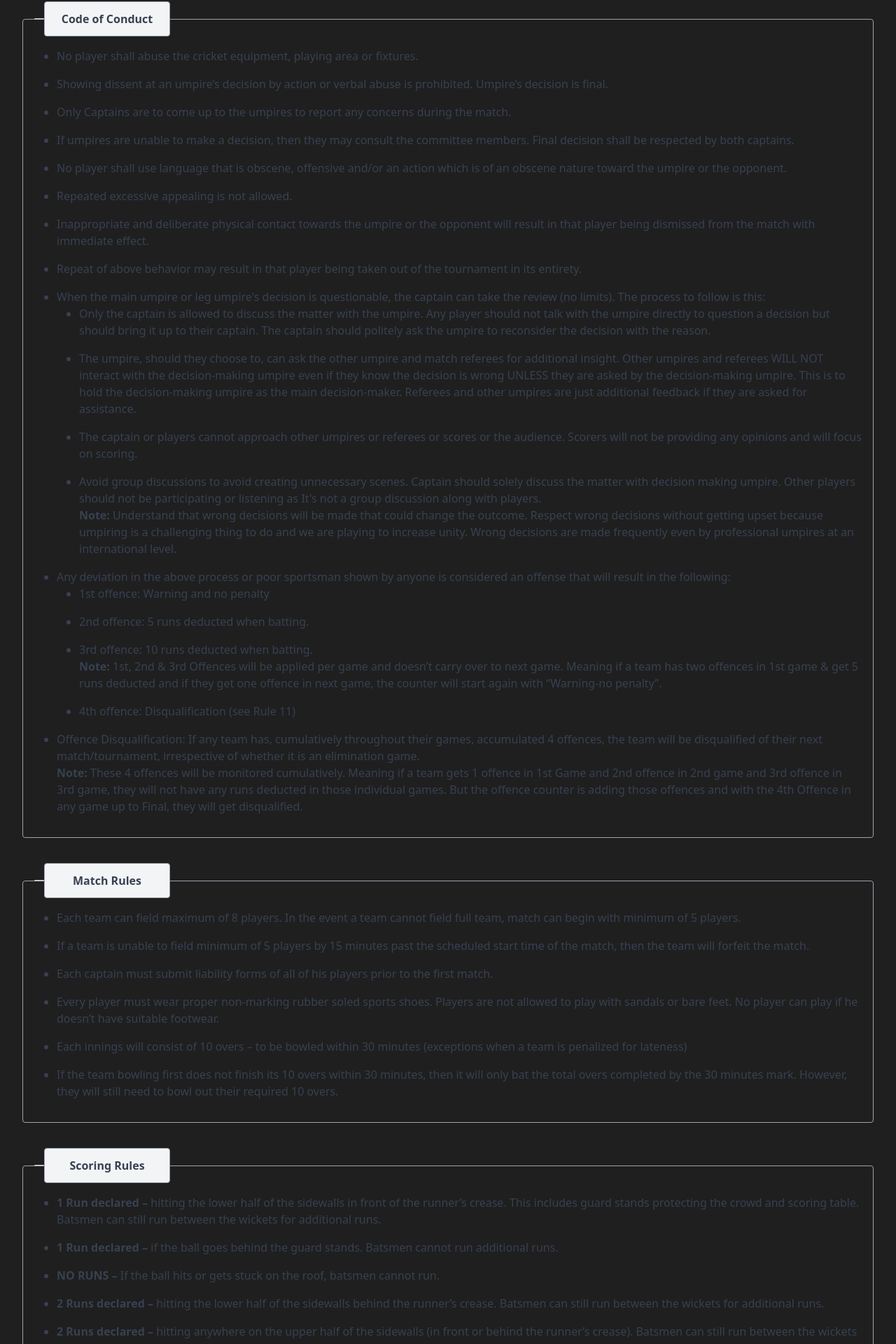
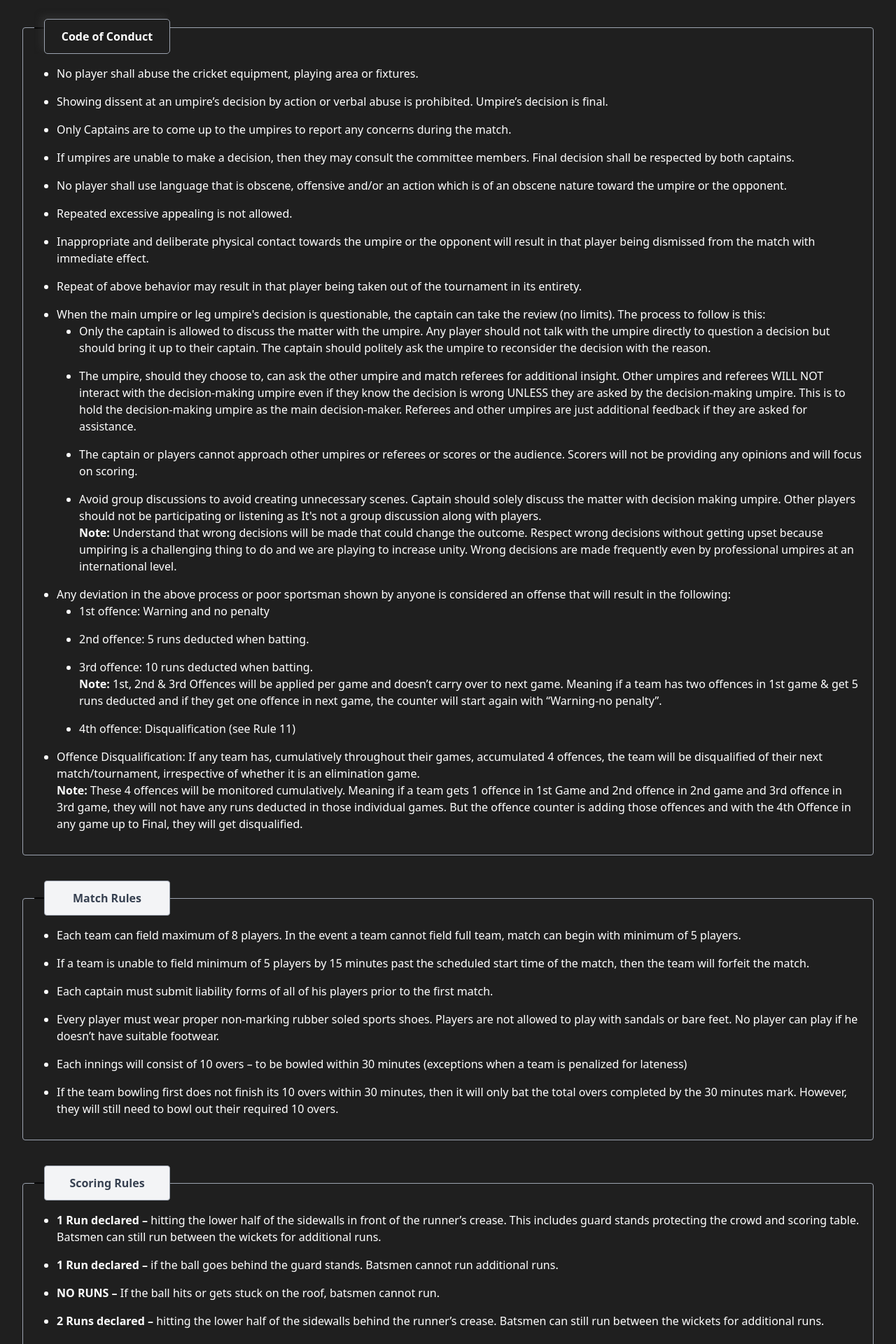
Before and after one commit to Dutt0408/my-project, a React (Create React App) app: page /Rules in a window 1280 px wide. Shown: the part 514-2434 px from the top of the page at 70% size. Built offline with nearby package versions, Linux system fonts and the light colour scheme; a web font is replaced by a local one.

Commit message:
Co-authored-by: Tirth Patel <Tirthpatel13@users.noreply.github.com>

```diff
--- a/src/Rules.js
+++ b/src/Rules.js
@@ -1,8 +1,6 @@
 import React from "react";
 import { Fieldset } from "primereact/fieldset";
 import "./dutt.css";
-import "./index.css";
-
 
 export default function ToggleableDemo() {
   return (
@@ -12,7 +10,7 @@ export default function ToggleableDemo() {
           className="bg-cover bg-center h-full transition-transform duration-300 transform-gpu hover:scale-105 focus:scale-105 active:scale-105 grayscale-50 hover:filter-none focus:filter-none active:filter-none"
           style={{
             backgroundImage: `url("./Rules.png")`,
-      backgroundSize: 'cover', // Ensure the background image covers the entire container
+            backgroundSize: "cover", // Ensure the background image covers the entire container
           }}
           tabIndex="0" // This makes the div focusable
         ></div>
@@ -23,7 +21,7 @@ export default function ToggleableDemo() {
           legend={
             <span className="font-semibold">
               <button
-                className="border border-gray-400 p-4 rounded bg-gray-100 text-gray-700"
+                className="button border border-gray-400 p-4 rounded bg-gray-100 text-gray-700"
                 style={{ width: "180px" }}
               >
                 {" "}
@@ -32,69 +30,115 @@ export default function ToggleableDemo() {
             </span>
           }
           toggleable
-
           className="mt-9 border border-gray-400 p-4 rounded"
         >
-           <ul className="text-gray-700 list-disc m-0 mb-4 ml-4 sm:ml-8 space-y-4">
+          <ul className="main text-gray-700 list-disc m-0 mb-4 ml-4 sm:ml-8 space-y-4">
             <li>
-            No player shall abuse the cricket equipment, playing area or fixtures.
+              No player shall abuse the cricket equipment, playing area or
+              fixtures.
             </li>
-            <li>Showing dissent at an umpire’s decision by action or verbal abuse is prohibited. Umpire’s decision is final.</li>
             <li>
-            Only Captains are to come up to the umpires to report any concerns during the match.
+              Showing dissent at an umpire’s decision by action or verbal abuse
+              is prohibited. Umpire’s decision is final.
+            </li>
+            <li>
+              Only Captains are to come up to the umpires to report any concerns
+              during the match.
             </li>
             <li>
               {" "}
-              If umpires are unable to make a decision, then they may consult the committee members. Final decision shall be respected by both captains.
-            </li>
-            <li>No player shall use language that is obscene, offensive and/or an action which is of an obscene nature toward the umpire or the opponent.</li>
-            <li>
-            Repeated excessive appealing is not allowed.
-            </li>
-            <li> Inappropriate and deliberate physical contact towards the umpire or the opponent will result in that player being dismissed from the match with immediate effect.</li>
-            <li>Repeat of above behavior may result in that player being taken out of the tournament in its entirety.</li>
-            <li>
-              When the main umpire or leg umpire's decision is questionable, the captain can take the review (no limits). The process to follow is this:
-                <ol className="text-gray-700 list-disc m-0 mb-4 ml-4 sm:ml-8 space-y-4">
-                   <li>
-                     Only the captain is allowed to discuss the matter with the umpire. Any player should not talk with the umpire directly to question a decision but should bring it up to their captain. The captain should politely ask the umpire to reconsider the decision with the reason.
+              If umpires are unable to make a decision, then they may consult
+              the committee members. Final decision shall be respected by both
+              captains.
             </li>
             <li>
-                      The umpire, should they choose to, can ask the other umpire and match referees for additional insight. Other umpires and referees WILL NOT interact with the decision-making umpire even if they know the decision is wrong UNLESS they are asked by the decision-making umpire. This is to hold the decision-making umpire as the main decision-maker. Referees and other umpires are just additional feedback if they are asked for assistance.
+              No player shall use language that is obscene, offensive and/or an
+              action which is of an obscene nature toward the umpire or the
+              opponent.
+            </li>
+            <li>Repeated excessive appealing is not allowed.</li>
+            <li>
+              {" "}
+              Inappropriate and deliberate physical contact towards the umpire
+              or the opponent will result in that player being dismissed from
+              the match with immediate effect.
             </li>
             <li>
-                       The captain or players cannot approach other umpires or referees or scores or the audience. Scorers will not be providing any opinions and will focus on scoring.
+              Repeat of above behavior may result in that player being taken out
+              of the tournament in its entirety.
             </li>
             <li>
-                      Avoid group discussions to avoid creating unnecessary scenes. Captain should solely discuss the matter with decision making umpire. Other players should not be participating or listening as It's not a group discussion along with players.
+              When the main umpire or leg umpire's decision is questionable, the
+              captain can take the review (no limits). The process to follow is
+              this:
+              <ol className="main text-gray-700 list-disc m-0 mb-4 ml-4 sm:ml-8 space-y-4">
+                <li>
+                  Only the captain is allowed to discuss the matter with the
+                  umpire. Any player should not talk with the umpire directly to
+                  question a decision but should bring it up to their captain.
+                  The captain should politely ask the umpire to reconsider the
+                  decision with the reason.
+                </li>
+                <li>
+                  The umpire, should they choose to, can ask the other umpire
+                  and match referees for additional insight. Other umpires and
+                  referees WILL NOT interact with the decision-making umpire
+                  even if they know the decision is wrong UNLESS they are asked
+                  by the decision-making umpire. This is to hold the
+                  decision-making umpire as the main decision-maker. Referees
+                  and other umpires are just additional feedback if they are
+                  asked for assistance.
+                </li>
+                <li>
+                  The captain or players cannot approach other umpires or
+                  referees or scores or the audience. Scorers will not be
+                  providing any opinions and will focus on scoring.
+                </li>
+                <li>
+                  Avoid group discussions to avoid creating unnecessary scenes.
+                  Captain should solely discuss the matter with decision making
+                  umpire. Other players should not be participating or listening
+                  as It's not a group discussion along with players.
                   <br></br>
-                      <strong>Note:</strong> Understand that wrong decisions will be made that could change the outcome. Respect wrong decisions without getting upset because umpiring is a challenging thing to do and we are playing to increase unity. Wrong decisions are made frequently even by professional umpires at an international level.
+                  <strong>Note:</strong> Understand that wrong decisions will be
+                  made that could change the outcome. Respect wrong decisions
+                  without getting upset because umpiring is a challenging thing
+                  to do and we are playing to increase unity. Wrong decisions
+                  are made frequently even by professional umpires at an
+                  international level.
                 </li>
               </ol>
             </li>
             <li>
-              Any deviation in the above process or poor sportsman shown by anyone is considered an offense that will result in the following:
-              <ol className="text-gray-700 list-disc m-0 mb-4 ml-4 sm:ml-8 space-y-4">
-                   <li>
-                   1st offence: Warning and no penalty
-                    </li>
-                     <li>
-                     2nd offence: 5 runs deducted when batting.
-                    </li>
+              Any deviation in the above process or poor sportsman shown by
+              anyone is considered an offense that will result in the following:
+              <ol className="main text-gray-700 list-disc m-0 mb-4 ml-4 sm:ml-8 space-y-4">
+                <li>1st offence: Warning and no penalty</li>
+                <li>2nd offence: 5 runs deducted when batting.</li>
                 <li>
                   3rd offence: 10 runs deducted when batting.
                   <br></br>
-                      <strong>Note:</strong> 1st, 2nd & 3rd Offences will be applied per game and doesn’t carry over to next game. Meaning if a team has two offences in 1st game & get 5 runs deducted and if they get one offence in next game, the counter will start again with “Warning-no penalty”.
+                  <strong>Note:</strong> 1st, 2nd & 3rd Offences will be applied
+                  per game and doesn’t carry over to next game. Meaning if a
+                  team has two offences in 1st game & get 5 runs deducted and if
+                  they get one offence in next game, the counter will start
+                  again with “Warning-no penalty”.
                 </li>
-                      <li>
-                      4th offence: Disqualification (see Rule 11)
-                    </li>
+                <li>4th offence: Disqualification (see Rule 11)</li>
               </ol>
             </li>
             <li>
-            Offence Disqualification: If any team has, cumulatively throughout their games, accumulated 4 offences, the team will be disqualified of their next match/tournament, irrespective of whether it is an elimination game.
+              Offence Disqualification: If any team has, cumulatively throughout
+              their games, accumulated 4 offences, the team will be disqualified
+              of their next match/tournament, irrespective of whether it is an
+              elimination game.
               <br></br>
-            <strong>Note:</strong> These 4 offences will be monitored cumulatively. Meaning if a team gets 1 offence in 1st Game and 2nd offence in 2nd game and 3rd offence in 3rd game, they will not have any runs deducted in those individual games. But the offence counter is adding those offences and with the 4th Offence in any game up to Final, they will get disqualified.
+              <strong>Note:</strong> These 4 offences will be monitored
+              cumulatively. Meaning if a team gets 1 offence in 1st Game and 2nd
+              offence in 2nd game and 3rd offence in 3rd game, they will not
+              have any runs deducted in those individual games. But the offence
+              counter is adding those offences and with the 4th Offence in any
+              game up to Final, they will get disqualified.
             </li>
           </ul>
         </Fieldset>
@@ -111,23 +155,36 @@ export default function ToggleableDemo() {
             </span>
           }
           toggleable
-
           className="mt-9 border border-gray-400 p-4 rounded"
         >
-          <ul className="text-gray-700 list-disc m-0 mb-4 ml-4 sm:ml-8 space-y-4">
+          <ul className="main text-gray-700 list-disc m-0 mb-4 ml-4 sm:ml-8 space-y-4">
             <li>
-            Each team can field maximum of 8 players. In the event a team cannot field full team, match can begin with minimum of 5 players.
-            </li>
-            <li>If a team is unable to field minimum of 5 players by 15 minutes past the scheduled start time of the match, then the team will forfeit the match.</li>
-            <li>
-            Each captain must submit liability forms of all of his players prior to the first match.
+              Each team can field maximum of 8 players. In the event a team
+              cannot field full team, match can begin with minimum of 5 players.
             </li>
             <li>
-            Every player must wear proper non-marking rubber soled sports shoes. Players are not allowed to play with sandals or bare feet. No player can play if he doesn’t have suitable footwear.
+              If a team is unable to field minimum of 5 players by 15 minutes
+              past the scheduled start time of the match, then the team will
+              forfeit the match.
             </li>
-            <li>Each innings will consist of 10 overs – to be bowled within 30 minutes (exceptions when a team is penalized for lateness)</li>
             <li>
-            If the team bowling first does not finish its 10 overs within 30 minutes, then it will only bat the total overs completed by the 30 minutes mark. However, they will still need to bowl out their required 10 overs.
+              Each captain must submit liability forms of all of his players
+              prior to the first match.
+            </li>
+            <li>
+              Every player must wear proper non-marking rubber soled sports
+              shoes. Players are not allowed to play with sandals or bare feet.
+              No player can play if he doesn’t have suitable footwear.
+            </li>
+            <li>
+              Each innings will consist of 10 overs – to be bowled within 30
+              minutes (exceptions when a team is penalized for lateness)
+            </li>
+            <li>
+              If the team bowling first does not finish its 10 overs within 30
+              minutes, then it will only bat the total overs completed by the 30
+              minutes mark. However, they will still need to bowl out their
+              required 10 overs.
             </li>
           </ul>
         </Fieldset>
@@ -144,28 +201,45 @@ export default function ToggleableDemo() {
             </span>
           }
           toggleable
-
           className="mt-9 border border-gray-400 p-4 rounded"
         >
-          <ul className="text-gray-700 list-disc m-0 mb-4 ml-4 sm:ml-8 space-y-4">
+          <ul className="main text-gray-700 list-disc m-0 mb-4 ml-4 sm:ml-8 space-y-4">
             <li>
-            <strong>1 Run declared –</strong> hitting the lower half of the sidewalls in front of the runner’s crease. This includes guard stands protecting the crowd and scoring table. Batsmen can still run between the wickets for additional runs.
-            </li>
-            <li><strong>1 Run declared –</strong> if the ball goes behind the guard stands. Batsmen cannot run additional runs.</li>
-            <li>
-            <strong>NO RUNS – </strong>If the ball hits or gets stuck on the roof, batsmen cannot run.
+              <strong>1 Run declared –</strong> hitting the lower half of the
+              sidewalls in front of the runner’s crease. This includes guard
+              stands protecting the crowd and scoring table. Batsmen can still
+              run between the wickets for additional runs.
             </li>
             <li>
-            <strong>2 Runs declared –</strong> hitting the lower half of the sidewalls behind the runner’s crease. Batsmen can still run between the wickets for additional runs.
+              <strong>1 Run declared –</strong> if the ball goes behind the
+              guard stands. Batsmen cannot run additional runs.
             </li>
-            <li><strong>2 Runs declared –</strong> hitting anywhere on the upper half of the sidewalls (in front or behind the runner’s crease). Batsmen can still run between the wickets for additional runs. </li>
             <li>
-            <strong>4 Runs -</strong> hitting the opposite wall off the floor or side.
+              <strong>NO RUNS – </strong>If the ball hits or gets stuck on the
+              roof, batsmen cannot run.
             </li>
-            <li> <strong>6 Runs –</strong> directly hitting the opposite wall.</li>
             <li>
-              Physical Runs – Running between the wickets is allowed in the cases of:
-              <ol className="text-gray-700 list-disc m-0 mb-4 ml-4 sm:ml-8 space-y-4">
+              <strong>2 Runs declared –</strong> hitting the lower half of the
+              sidewalls behind the runner’s crease. Batsmen can still run
+              between the wickets for additional runs.
+            </li>
+            <li>
+              <strong>2 Runs declared –</strong> hitting anywhere on the upper
+              half of the sidewalls (in front or behind the runner’s crease).
+              Batsmen can still run between the wickets for additional runs.{" "}
+            </li>
+            <li>
+              <strong>4 Runs -</strong> hitting the opposite wall off the floor
+              or side.
+            </li>
+            <li>
+              {" "}
+              <strong>6 Runs –</strong> directly hitting the opposite wall.
+            </li>
+            <li>
+              Physical Runs – Running between the wickets is allowed in the
+              cases of:
+              <ol className="main text-gray-700 list-disc m-0 mb-4 ml-4 sm:ml-8 space-y-4">
                 <li>
                   <strong>No ball</strong>
                 </li>
@@ -195,35 +269,30 @@ export default function ToggleableDemo() {
             </span>
           }
           toggleable
-
           className="mt-9 border border-gray-400 p-4 rounded"
         >
-         <ul className="text-gray-700 list-disc m-0 mb-4 ml-4 sm:ml-8 space-y-4">
+          <ul className="main text-gray-700 list-disc m-0 mb-4 ml-4 sm:ml-8 space-y-4">
             <li>
-            Only 2 bowlers may bowl maximum of 3 overs. Remaining 4 overs can be bowled by other bowlers. Each team must use minimum of 4 bowlers to bowl their 10 overs.
-            </li>
-            <li>Bowling a WIDE or NO BALL will result in 1 run being awarded to the batting team and the delivery will have to be bowled again.</li>
-            <li>
-            FREE HIT will be awarded on all NO BALLS.
+              Only 2 bowlers may bowl maximum of 3 overs. Remaining 4 overs can
+              be bowled by other bowlers. Each team must use minimum of 4
+              bowlers to bowl their 10 overs.
             </li>
             <li>
+              Bowling a WIDE or NO BALL will result in 1 run being awarded to
+              the batting team and the delivery will have to be bowled again.
+            </li>
+            <li>FREE HIT will be awarded on all NO BALLS.</li>
+            <li>
               NO BALL will be called in the cases of:
-            <ol className="text-gray-700 list-disc m-0 mb-4 ml-4 sm:ml-8 space-y-4">
+              <ol className="main text-gray-700 list-disc m-0 mb-4 ml-4 sm:ml-8 space-y-4">
+                <li>Overstepping</li>
+                <li>Bowling a bouncer above the shoulder (no exception)</li>
+                <li>Bowling a full-toss above waist height</li>
                 <li>
-                   Overstepping
+                  Illegal bowling action - (check with umpires prior to the
+                  match if in doubt).
                 </li>
-                     <li>
-                     Bowling a bouncer above the shoulder (no exception)
-                    </li>
-                    <li>
-                    Bowling a full-toss above waist height
-                      </li>
-                      <li>
-                      Illegal bowling action - (check with umpires prior to the match if in doubt).
-                    </li>
-                    <li>
-                    Fielding extra players behind the bowling stumps
-                      </li>
+                <li>Fielding extra players behind the bowling stumps</li>
               </ol>
             </li>
           </ul>
@@ -241,12 +310,12 @@ export default function ToggleableDemo() {
             </span>
           }
           toggleable
-
           className="mt-9 border border-gray-400 p-4 rounded"
         >
-           <ul className="text-gray-700 list-disc m-0 mb-4 ml-4 sm:ml-8 space-y-4">
+          <ul className="main text-gray-700 list-disc m-0 mb-4 ml-4 sm:ml-8 space-y-4">
             <li>
-            OUT - If the ball hits ANYWHERE on the roof 3 times during legal balls
+              OUT - If the ball hits ANYWHERE on the roof 3 times during legal
+              balls
             </li>
             <li>Do not tap the bat on the gym floor</li>
             <li>
@@ -280,34 +349,34 @@ export default function ToggleableDemo() {
             </span>
           }
           toggleable
-
           className="mt-9 border border-gray-400 p-4 rounded"
         >
-         <ul className="text-gray-700 list-disc m-0 mb-4 ml-4 sm:ml-8 space-y-4">
+          <ul className="main text-gray-700 list-disc m-0 mb-4 ml-4 sm:ml-8 space-y-4">
             <li>
               Power-Play in effect during the first 3 overs of each inning.
-            <ol className="text-gray-700 list-disc m-0 mb-4 ml-4 sm:ml-8 space-y-4">
+              <ol className="main text-gray-700 list-disc m-0 mb-4 ml-4 sm:ml-8 space-y-4">
                 <li>
-                   Maximum 2 fielders allowed behind the bowling wickets during these overs.
+                  Maximum 2 fielders allowed behind the bowling wickets during
+                  these overs.
                 </li>
                 <li>
-                     Maximum of 3 fielders allowed behind the bowling wickets after power-play.
+                  Maximum of 3 fielders allowed behind the bowling wickets after
+                  power-play.
                 </li>
               </ol>
             </li>
-            <li>Fielder cannot claim a catch off of the side walls, roof, basketball nets or any other barrier.</li>
             <li>
-            Wicket keeping is optional.
+              Fielder cannot claim a catch off of the side walls, roof,
+              basketball nets or any other barrier.
             </li>
+            <li>Wicket keeping is optional.</li>
             <li>
-            During fielding, if a player touches the boundary wall with the ball in hand, it will be considered a boundary. Players may touch the side walls; no declared runs will be awarded.
+              During fielding, if a player touches the boundary wall with the
+              ball in hand, it will be considered a boundary. Players may touch
+              the side walls; no declared runs will be awarded.
             </li>
           </ul>
         </Fieldset>
-
-
-
-
       </div>
     </div>
   );
--- a/src/dutt.css
+++ b/src/dutt.css
@@ -3,13 +3,26 @@
     padding: 2rem;
     border-radius: 10px;
     margin-bottom: 1rem;
-    box-shadow: 5px 5px 10px rgba(26, 26, 26, 0.618), -5px -5px 10px rgba(56, 56, 56, 0.5);
-    border-radius: 5px;
-    color: white; /* Ensure text color is white */
-    transition: 0.4s ease;
-    overflow-wrap: break-word !important;
+
+}
+.main{
+    color:white;
 }
 
 .blackbg {
     background-color: #1f1f1f;
 }
+.button{
+    display: grid;
+    gap: 1rem;
+    background-color: #1f1f1f;
+    box-shadow: 5px 5px 5px rgba(26, 26, 26, 0.618), -5px -5px 10px rgba(56, 56, 56, 0.5);
+    border-radius: 5px;
+    color:white;
+    transition: 0.4s ease;
+    overflow-wrap: break-word !important;
+    margin: 0;
+    margin-top: 25px;
+    margin-bottom: 0px;
+    padding: 1rem;
+}
```
Also changed, not shown: src/Home.css (added, +28 -0 lines), src/Home.js (+24 -2 lines), public/Hmpage.png (added). Lines whose indentation alone changed are shown as unchanged.
